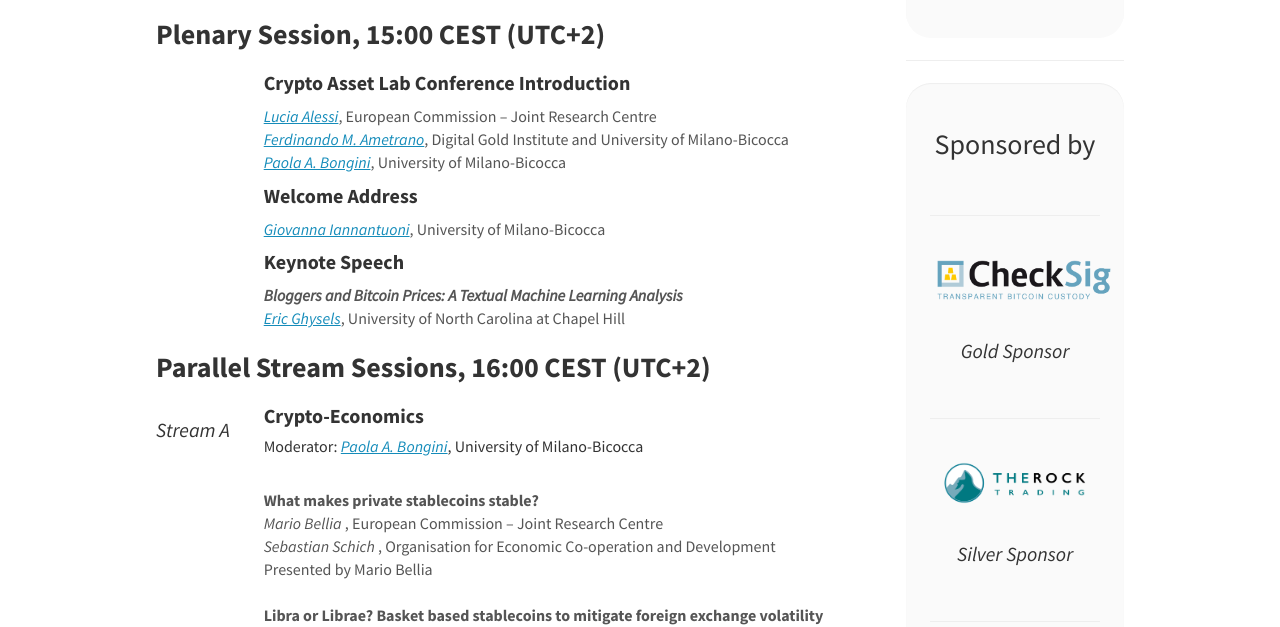
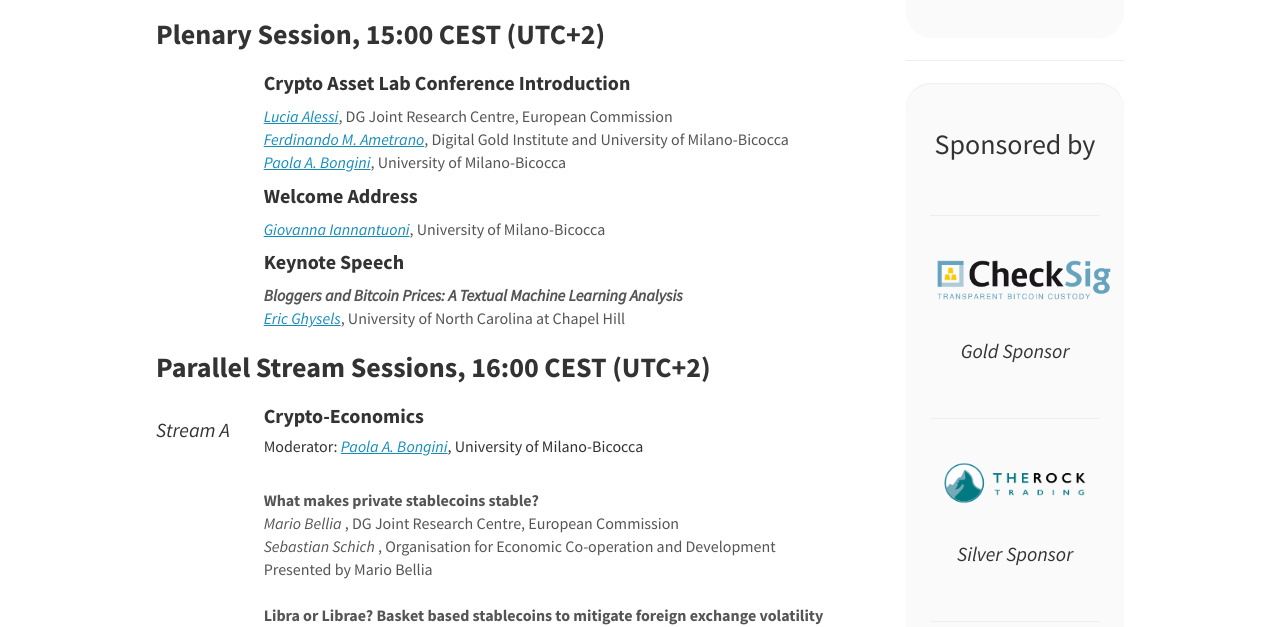
Before and after one commit to cryptoassetlab/cryptoassetlab.github.io, a Jekyll site: the page built from _pages/cal2020-program.html, in a window 1280 px wide and 900 px high, scrolled down 544 px. Shown: the part 154-781 px from the top of the window. Built offline with Jekyll 4.4.1, drawn with Linux system fonts in a browser that asks for light colours; nearby versions of some CDN libraries; some of the changed text lies outside the part shown.

```diff
--- a/_data/advisory_board.yml
+++ b/_data/advisory_board.yml
@@ -13,7 +13,7 @@
   affiliations: 1
   affiliation1_role: "Project Leader – Financial stability and risks"
   affiliation1_role_link:
-  affiliation1_company: "European Commission – Joint Research Centre"
+  affiliation1_company: "DG Joint Research Centre, European Commission"
   affiliation1_company_link: "http://www.jrc.ec.europa.eu"
 
 - name: "Gregorio De Felice"
--- a/_data/cal2020_papers.yml
+++ b/_data/cal2020_papers.yml
@@ -100,7 +100,7 @@
 - paper: What makes private stablecoins stable?
   link:
   author1: Mario Bellia
-  affiliation1: European Commission – Joint Research Centre
+  affiliation1: DG Joint Research Centre, European Commission
   author2: Sebastian Schich
   affiliation2: Organisation for Economic Co-operation and Development
   author3:
@@ -174,9 +174,9 @@
   author2: Wim Schoutens
   affiliation2:
   author3: Marco Petracco
-  affiliation3: European Commission – Joint Research Centre
+  affiliation3: DG Joint Research Centre, European Commission
   author4: Lucia Alessi
-  affiliation4: European Commission – Joint Research Centre
+  affiliation4: DG Joint Research Centre, European Commission
   presenter: Eline Van der Auwera
   stream: Quantitative Modelling
   economic-note:
--- a/_pages/cal2020-program.html
+++ b/_pages/cal2020-program.html
@@ -58,7 +58,7 @@ permalink: /cal2020-program/
         </tr>
         <tr>
           <td width="15%"></td>
-          <td width="85%"><a href="http://linkedin.com/in/lucia-alessi-78961a5"><i>Lucia Alessi</i></a>, European Commission – Joint Research Centre</td>
+          <td width="85%"><a href="http://linkedin.com/in/lucia-alessi-78961a5"><i>Lucia Alessi</i></a>, DG Joint Research Centre, European Commission</td>
         </tr>
         <tr>
           <td width="15%"></td>
--- a/_pages/cal2020.md
+++ b/_pages/cal2020.md
@@ -122,7 +122,7 @@ In case of doubt contact the program chair for any clarifications at
   * Lucia Mandelli, Digital Gold Institute
   * Paolo Mazzocchi, Digital Gold Institute
 * __Program Committee - Academic Perspective__
-  * Lucia Alessi, European Commission – Joint Research Centre, CefES – Center for European Studies (University of Milano-Bicocca)
+  * Lucia Alessi, DG Joint Research Centre, European Commission, CefES – Center for European Studies (University of Milano-Bicocca)
   * Filippo Annunziata, Bocconi University
   * Fabio Bellini, University of Milano-Bicocca
   * Luca Fantacci, Bocconi University
```
